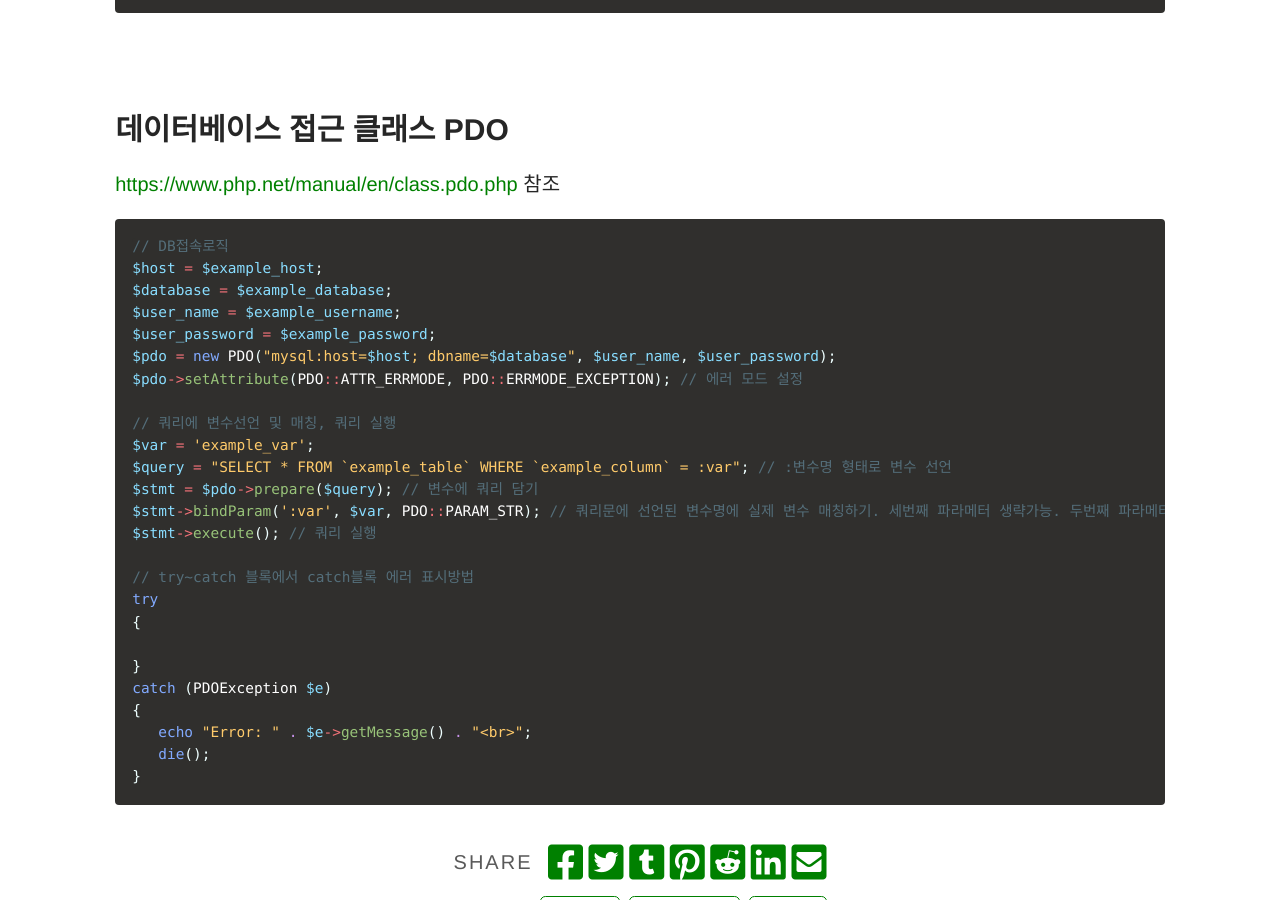
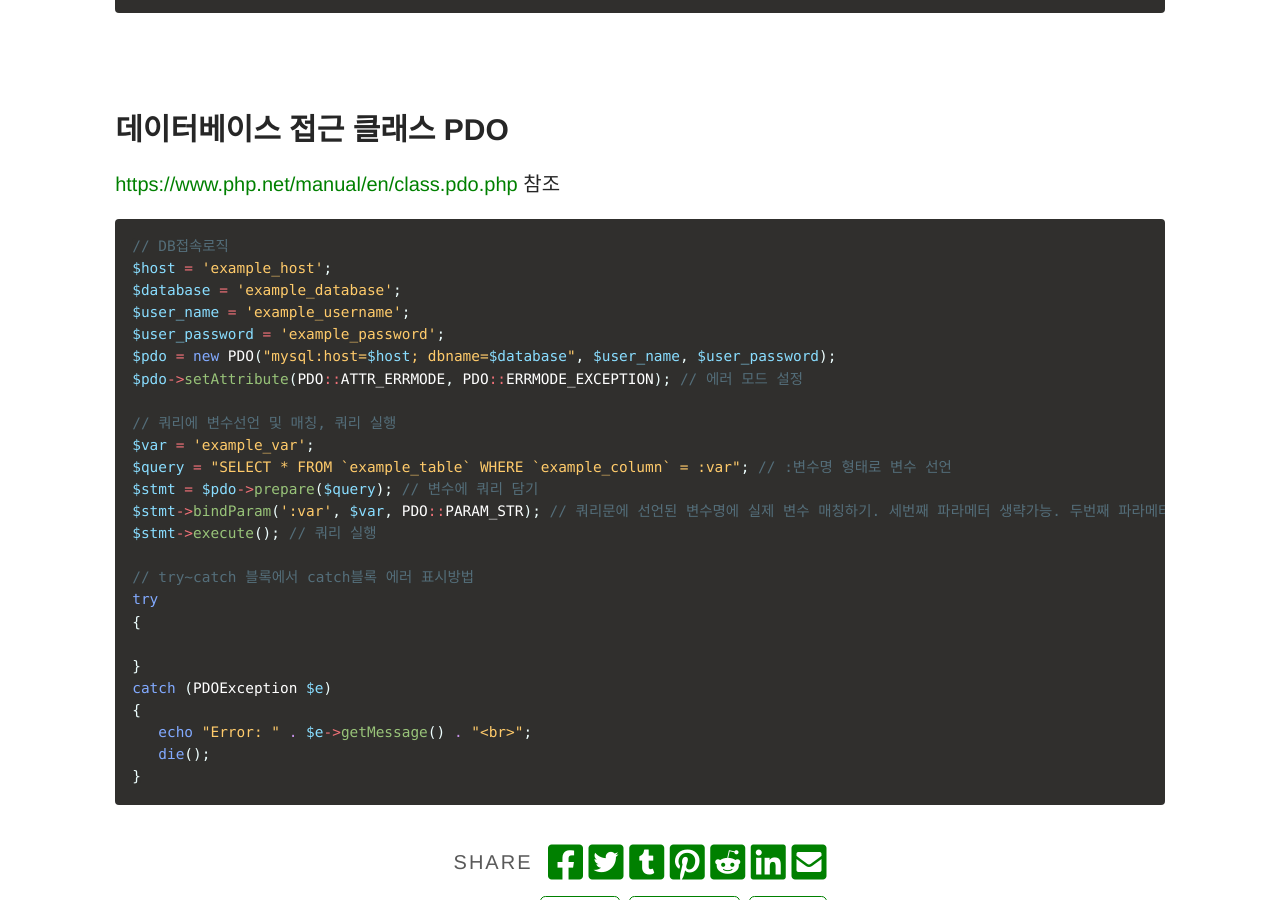
Before and after one commit to fffight88/fffight88.github.io, a Jekyll site: the page built from _jobdetail/peta-adtech.md, in a window 1280 px wide and 900 px high, scrolled down 3101 px. Built offline with Jekyll 4.4.1, drawn with Linux system fonts in a browser that asks for light colours; a script that is not in the unit is left out; comment, search, counter and statistics services are not loaded.

````diff
--- a/_jobdetail/peta-adtech.md
+++ b/_jobdetail/peta-adtech.md
@@ -107,10 +107,10 @@ if (file_exists($namecard_files_folder_path) == false) mkdir($namecard_files_fol
 
 ```php
 // DB접속로직
-$host = $example_host;
-$database = $example_database;
-$user_name = $example_username;
-$user_password = $example_password;
+$host = 'example_host';
+$database = 'example_database';
+$user_name = 'example_username';
+$user_password = 'example_password';
 $pdo = new PDO("mysql:host=$host; dbname=$database", $user_name, $user_password);
 $pdo->setAttribute(PDO::ATTR_ERRMODE, PDO::ERRMODE_EXCEPTION); // 에러 모드 설정
 
````
Also changed, not shown: _jobdetail/tcps-management.md (+8 -0 lines), 1 other file.
